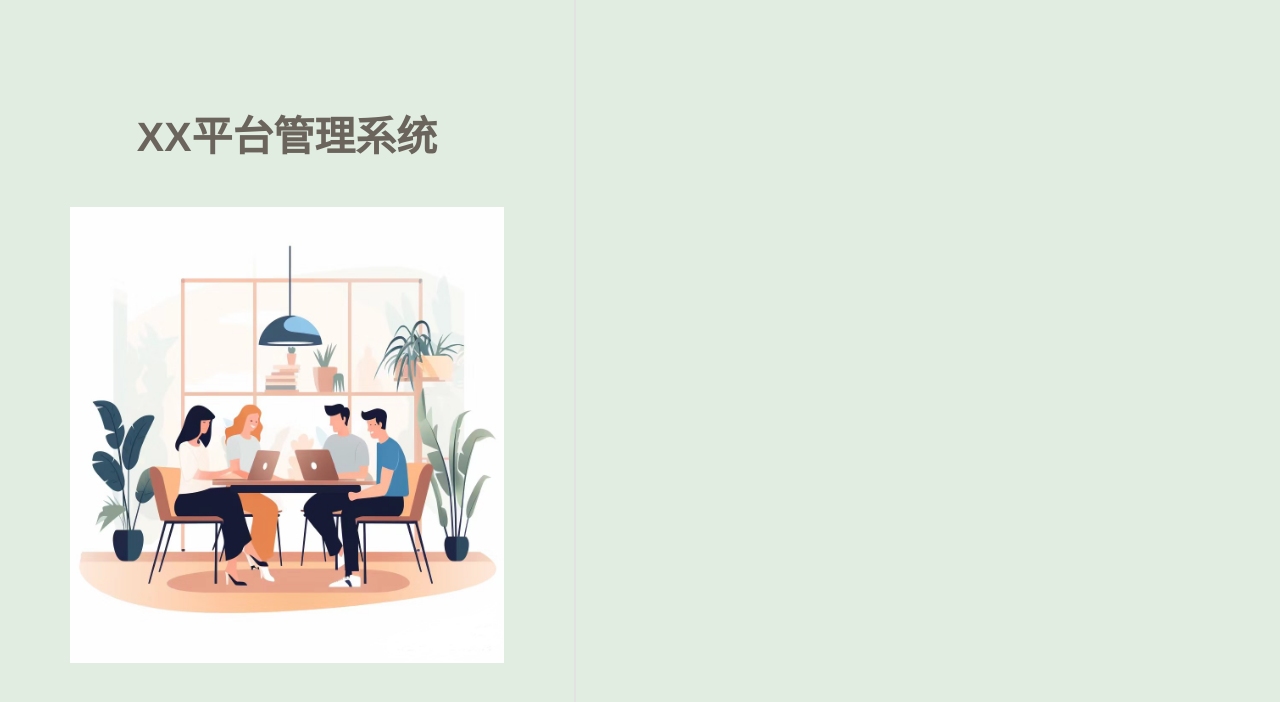
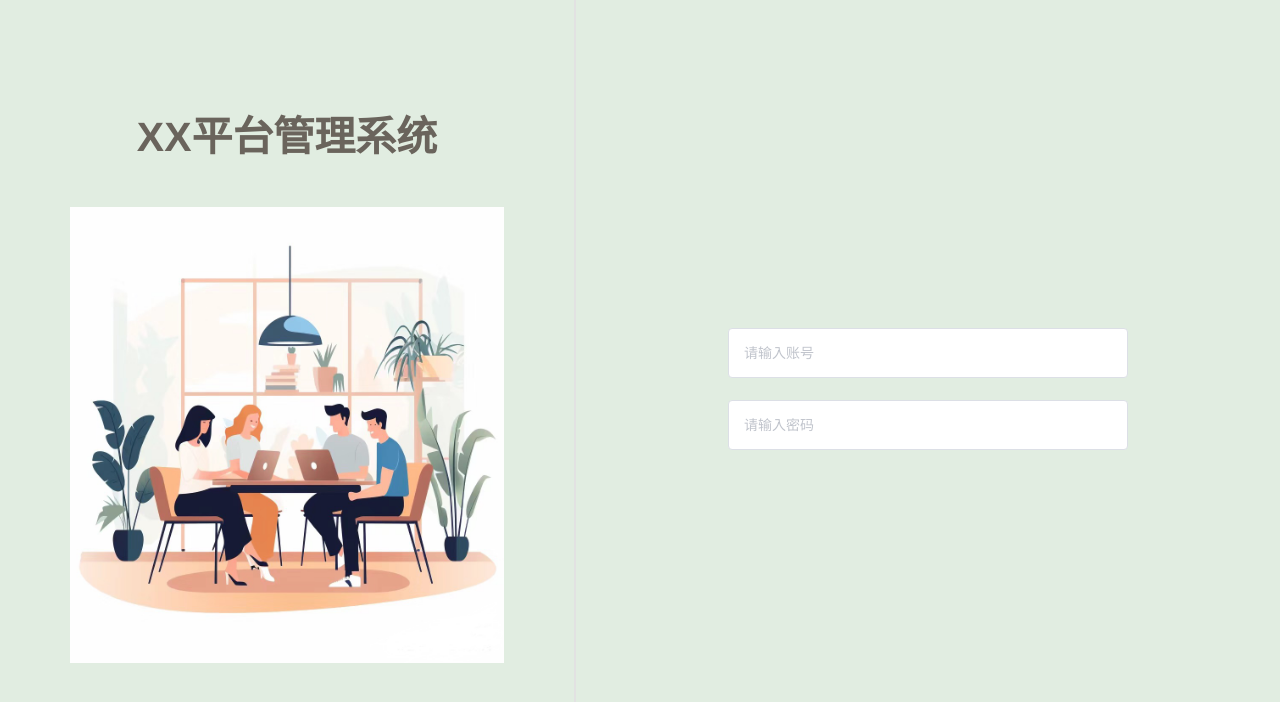
Before and after one commit to Langxuewen/vue-admin-template, a Vue app: page /#/login in a window 1280 px wide. Shown: the top 702 px of the page. Built offline with nearby package versions, Linux system fonts and the light colour scheme; a small style sheet from the web is missing.

Commit message:
commit "登录页面"

```diff
--- a/public/index.html
+++ b/public/index.html
@@ -5,6 +5,7 @@
     <meta http-equiv="X-UA-Compatible" content="IE=edge,chrome=1">
     <meta name="viewport" content="width=device-width, initial-scale=1, maximum-scale=1, user-scalable=no">
     <link rel="icon" href="<%= BASE_URL %>favicon.ico">
+    <link rel="stylesheet" href="//at.alicdn.com/t/c/font_4707901_tbhbw4vgm7b.css">
     <title><%= webpackConfig.name %></title>
   </head>
   <body>
--- a/src/views/login/new-index.vue
+++ b/src/views/login/new-index.vue
@@ -8,7 +8,17 @@
                 </div>
             </div>
             <div class="right">
-
+                <el-form :model="loginForm" :rules="loginRules" ref="loginForm" label-width="auto" class="login-form">
+                    <el-form-item prop="userName">
+                        <el-input type="text" v-model="loginForm.userName" placeholder="请输入账号"></el-input>
+                    </el-form-item>
+                    <el-form-item prop="passWord">
+                        <el-input :type="eyeFlag ? 'password' : 'text'" v-model="loginForm.passWord" placeholder="请输入密码">
+                            <i v-if="eyeFlag" slot="suffix" @click="eyeFlag = !eyeFlag" class="iconfont icon-eye"></i>
+                            <i v-else slot="suffix" @click="eyeFlag = !eyeFlag" class="iconfont icon-eye-close"></i>
+                        </el-input>
+                    </el-form-item>
+                </el-form>
             </div>
         </div>
     </div>
@@ -17,7 +27,37 @@
 <script>
 const defaultSettings = require('@/settings.js')
 export default {
+  name: 'Login',
   components: {
+  },
+  data() {
+    const validateUserName = (rule, value, callback) => {
+      if (!value) {
+        callback(new Error('请输入账号'))
+      } else {
+        callback()
+      }
+    }
+    const validatePassWord = (rule, value, callback) => {
+      if (!value) {
+        callback(new Error('请输入密码'))
+      } else if (value.length < 6) {
+        callback(new Error('密码不少于6位，请重新输入'))
+      } else {
+        callback()
+      }
+    }
+    return {
+        loginForm: {
+            userName: '',
+            passWord: ''
+        },
+        loginRules: {
+            userName: [{ required: true, trigger: 'blur', validator: validateUserName }],
+            passWord: [{ required: true, trigger: 'blur', validator: validatePassWord }]
+        },
+        eyeFlag: true,
+    }
   },
   computed: {
     systemTitle() {
@@ -33,6 +73,7 @@ export default {
 <style lang="scss">
 $bg:#e1ede1;
 $system_title: #6a645c;
+$input_height: 50px;
 
 .login-container {
     height: 100vh;
@@ -66,6 +107,24 @@ $system_title: #6a645c;
     }
     .right {
         flex: 1;
+        display: flex;
+        justify-content: center;
+        align-items: center;
+        .login-form {
+            width: 400px;
+            .el-input__inner {
+                height: $input_height;
+            }
+            .iconfont {
+                font-size: 20px;
+                margin-right: 5px;
+                line-height: $input_height;
+            }
+            .iconfont:hover {
+                cursor: pointer;
+                color: #515151;
+            }
+        }
     }
 }
 </style>
```
